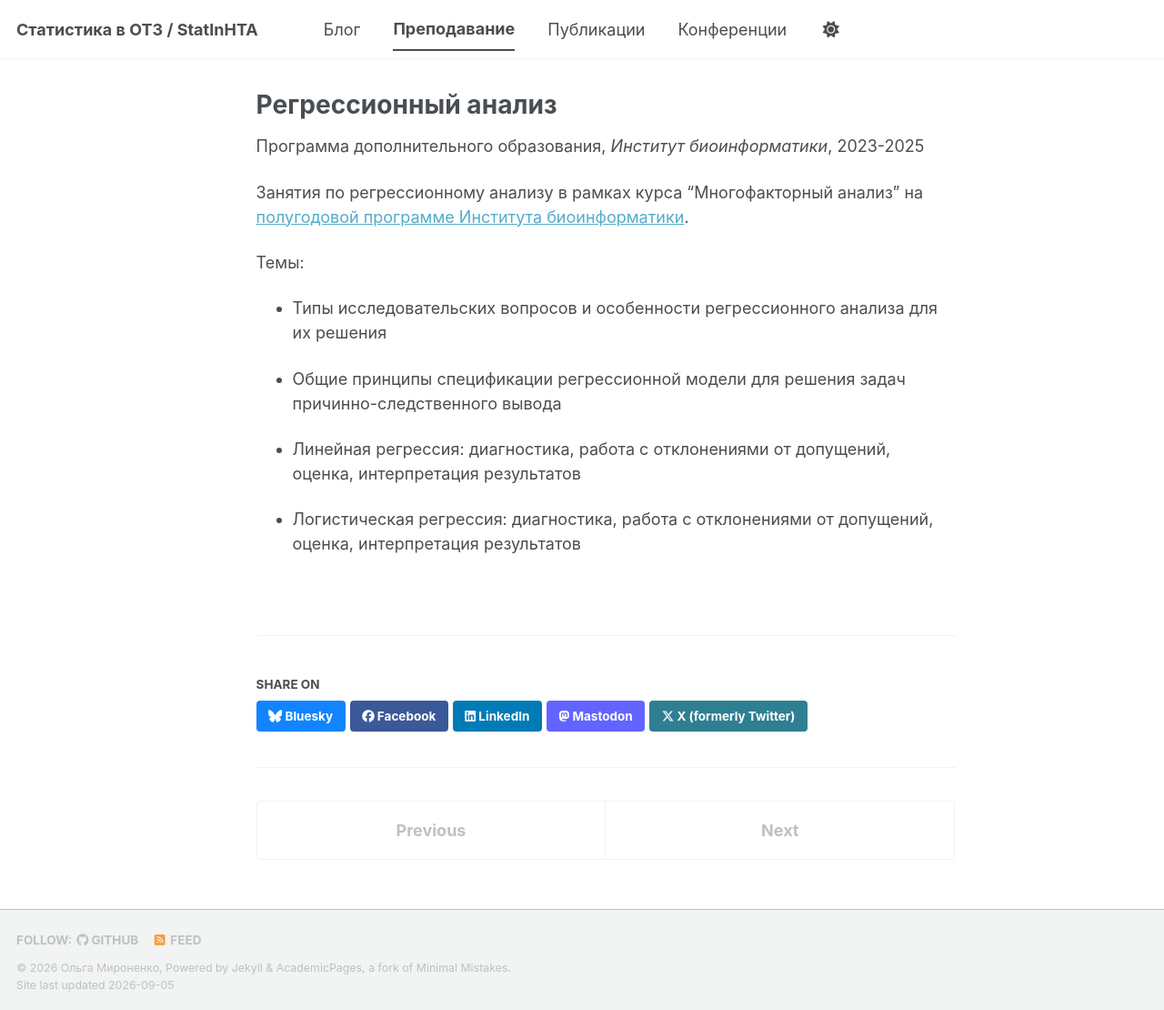
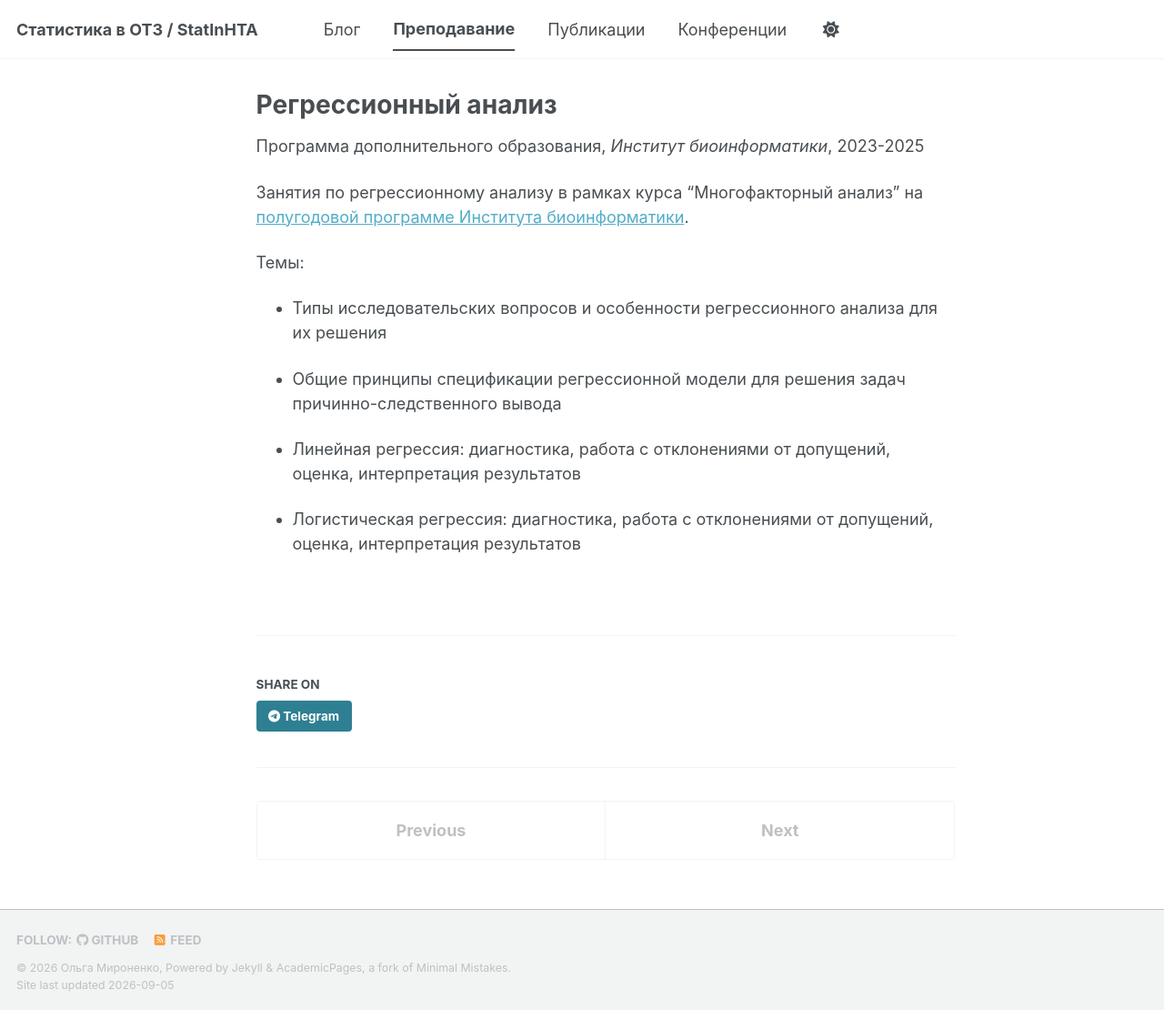
Before and after one commit to ejeej/ejeej.github.io, a Jekyll site: the page built from _teaching/01-bioinf-regression.md, in a window 1280 px wide and 1110 px high. Shown: the whole window at 91% size. Built offline with Jekyll 4.4.1, drawn with Linux system fonts in a browser that asks for light colours; a script bundle is joined from its source files by our own code; library files that are not in the unit come from our copies.

Commit message:
Changed share options

```diff
--- a/_includes/social-share.html
+++ b/_includes/social-share.html
@@ -5,13 +5,5 @@
     <h4 class="page__share-title">{{ site.data.ui-text[site.locale].share_on_label | default: "Share on" }}</h4>
   {% endif %}
 
-  <a href="https://bsky.app/intent/compose?text={{ base_path }}{{ page.url }}" class="btn btn--bluesky" title="{{ site.data.ui-text[site.locale].share_on_label | default: 'Share on' }} Bluesky"><i class="fab fa-bluesky" aria-hidden="true"></i><span> Bluesky</span></a>
-
-  <a href="https://www.facebook.com/sharer/sharer.php?u={{ base_path }}{{ page.url }}" class="btn btn--facebook" title="{{ site.data.ui-text[site.locale].share_on_label | default: 'Share on' }} Facebook"><i class="fab fa-facebook" aria-hidden="true"></i><span> Facebook</span></a>
-
-  <a href="https://www.linkedin.com/shareArticle?mini=true&url={{ base_path }}{{ page.url }}" class="btn btn--linkedin" title="{{ site.data.ui-text[site.locale].share_on_label | default: 'Share on' }} LinkedIn"><i class="fab fa-linkedin" aria-hidden="true"></i><span> LinkedIn</span></a>
-
-  <a href="https://www.addtoany.com/add_to/mastodon?linkurl={{  base_path | append: page.url | url_encode }}" class="btn btn--mastodon" title="{{ site.data.ui-text[site.locale].share_on_label | default: 'Share on' }} Mastodon"><i class="fab fa-mastodon" aria-hidden="true"></i><span> Mastodon</span></a>
-
-  <a href="https://x.com/intent/post?text={{ base_path }}{{ page.url }}" class="btn btn--x" title="{{ site.data.ui-text[site.locale].share_on_label | default: 'Share on' }} X"><i class="fab fa-x-twitter" aria-hidden="true"></i><span> X (formerly Twitter)</span></a>
+  <a href="https://t.me/share/url?url={{ base_path }}{{ page.url | url_encode }}" class="btn btn--telegram" title="Share on Telegram"> <i class="fab fa-telegram" aria-hidden="true"></i><span> Telegram</span></a>
 </section>
```
